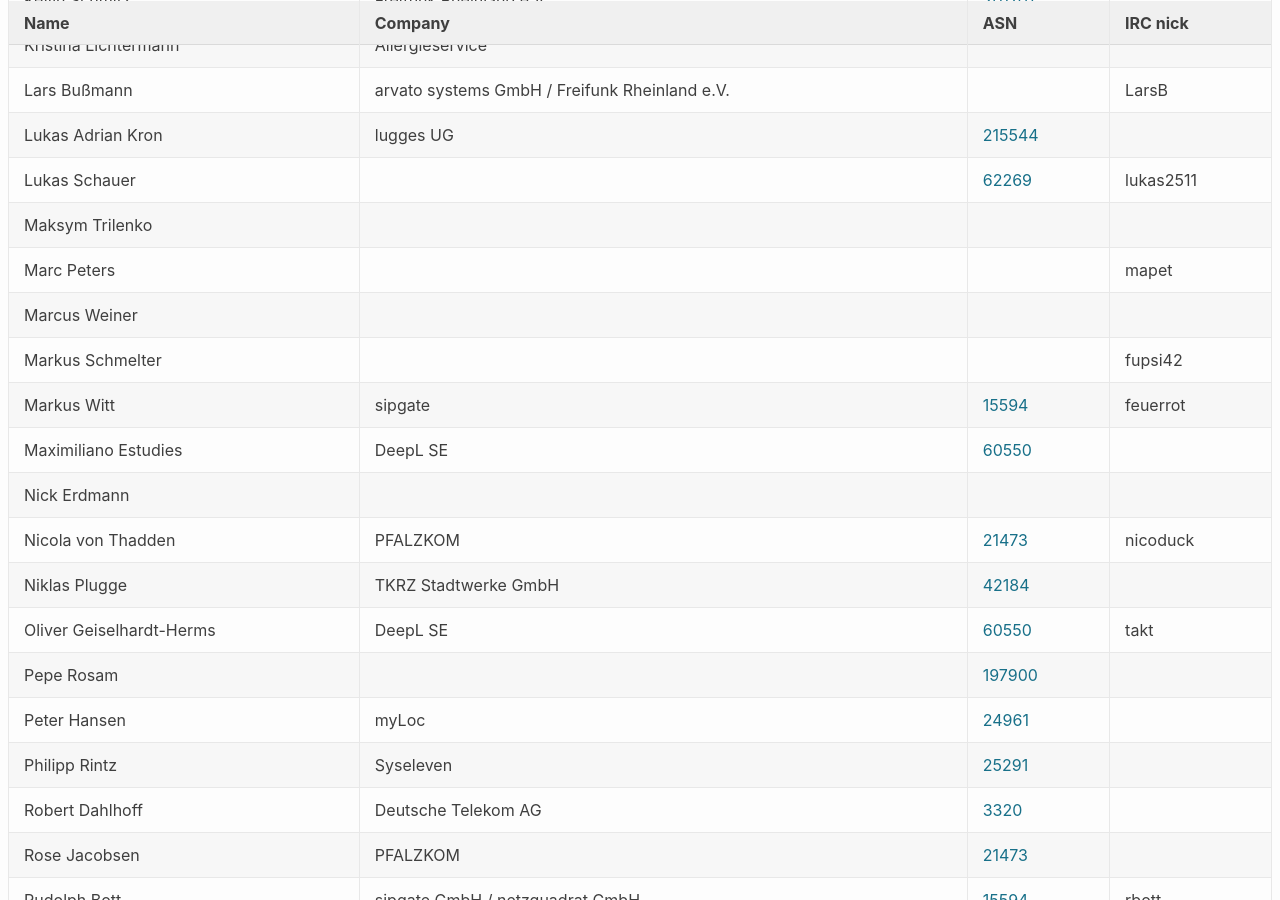
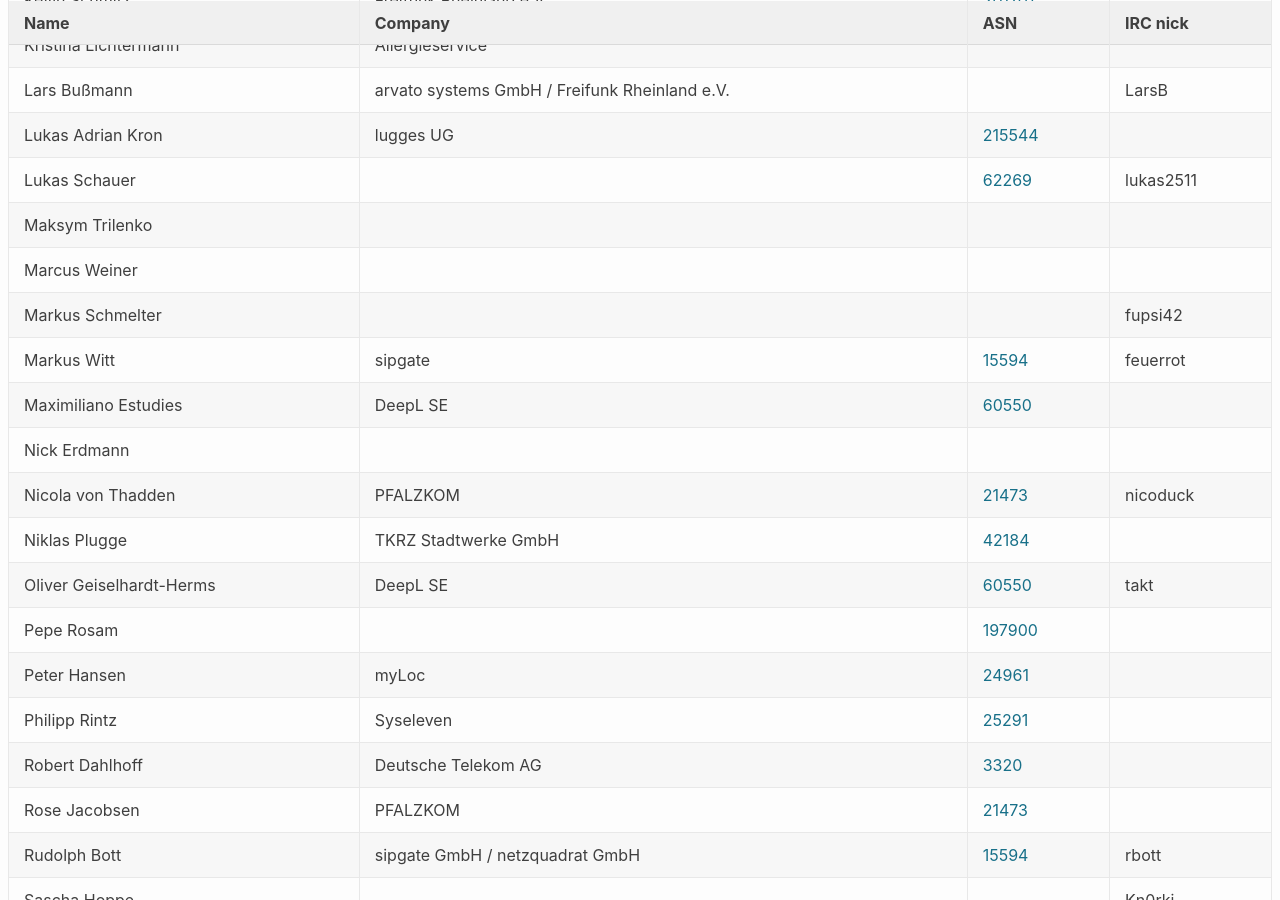
Before and after one commit to denog/pretix-attendeelist, a Jekyll site: the page built from denog-meetup-2024-03/index.markdown, in a window 1280 px wide and 900 px high, scrolled down 886 px. Built offline with Jekyll 4.4.1, drawn with Linux system fonts in a browser that asks for light colours.

Commit message:
Latest data: Fri Apr  5 07:48:10 UTC 2024

```diff
--- a/_data/attendees_denog-meetup-2024-03.json
+++ b/_data/attendees_denog-meetup-2024-03.json
@@ -144,12 +144,6 @@
     "asn": null
   },
   {
-    "name": "Marc Peters",
-    "company": null,
-    "irc": "mapet",
-    "asn": null
-  },
-  {
     "name": "Marcus Weiner",
     "company": null,
     "irc": null,
```
